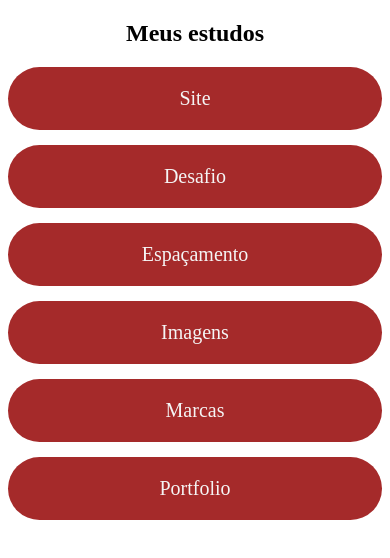
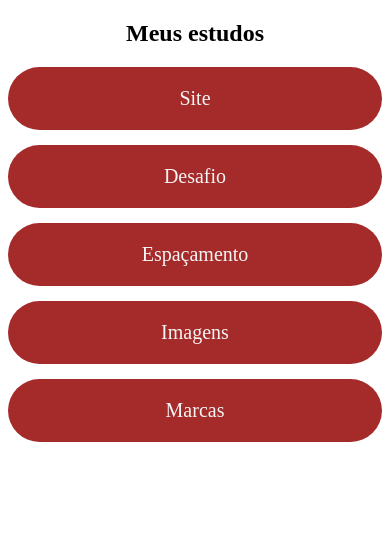
Before and after one commit to Neves06/Senai, a plain HTML site: page index.html in a window 390 px wide. Drawn offline with Linux system fonts and the light colour scheme.

```diff
--- a/index.html
+++ b/index.html
@@ -13,6 +13,5 @@
         <a class= "botao" href= "espacamento/index.html"> Espaçamento</a>
         <a class= "botao" href= "flex/index.html">Imagens</a>
         <a class= "botao" href= "desafio_marcas/desafio marcas.html">Marcas</a>
-        <a class="botao" href="portifolio/index.html"> Portfolio</a>
 </body>
 </html>
```
